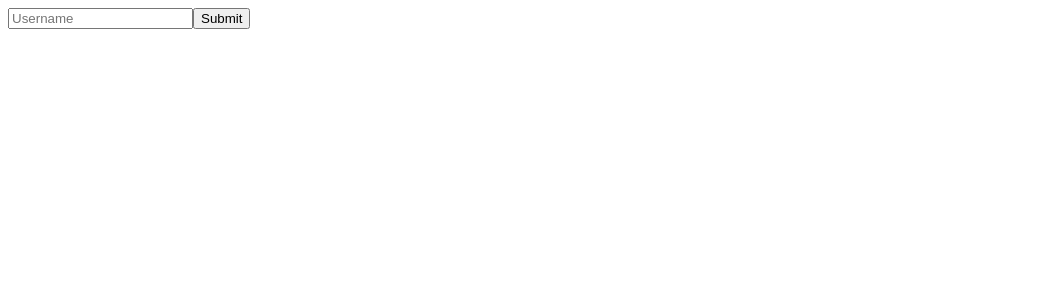
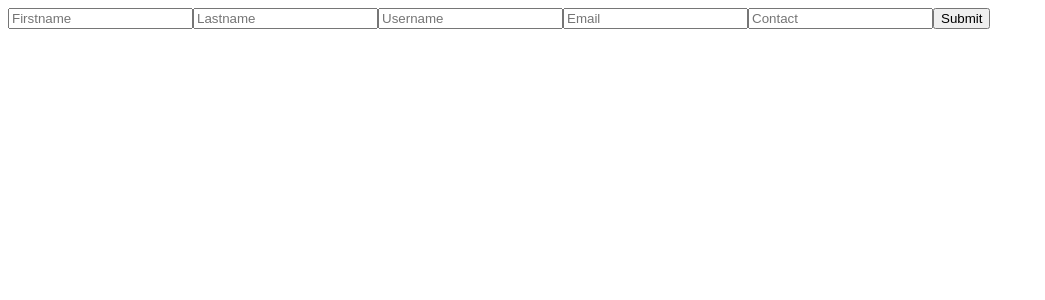
Before and after one commit to palak-khan/REACT-REACT, a React (Vite) app: page / in a window 1280 px wide. Shown: the top 300 px of the page, without its empty margins (0-1045 px from the left). Built offline with nearby package versions, Linux system fonts and the light colour scheme.

Commit message:
learn form restructuring

```diff
--- a/src/App.jsx
+++ b/src/App.jsx
@@ -1,31 +1,52 @@
-// import { useState } from "react";
-
-// const App = () => {
-//   const [time, settime] = useState(new Date().toLocaleTimeString());
-//   setInterval(() => {
-//     settime(new Date().toLocaleTimeString());
-//   }, 1000);
-//   return (
-//     <div>
-//       <h1>{time}</h1>
-//     </div>
-//   );
-// };
-
-// export default App;
 
 const App = () => {
   const SubmitHandler = (e) => {
     e.preventDefault();
-    console.log(e.target.username.value)
-    console.log("Done");
+
+    const formData = {
+      firstname: e.target.firstname.value,
+      lastname: e.target.lastname.value,
+      username: e.target.username.value,
+      email: e.target.email.value,
+      contact: e.target.contact.value,
+    };
+    console.log(formData);
   };
 
   return (
     <div>
       <form onSubmit={SubmitHandler}>
-        <input name="username" placeholder="Username" type="text" />
-        <button>Submit</button>
+        <input
+          autoComplete="off"
+          name="firstname"
+          placeholder="Firstname"
+          type="text"
+        />
+        <input
+          autoComplete="off"
+          name="lastname"
+          placeholder="Lastname"
+          type="text"
+        />
+        <input
+          autoComplete="off"
+          name="username"
+          placeholder="Username"
+          type="text"
+        />
+        <input
+          autoComplete="off"
+          name="email"
+          placeholder="Email"
+          type="email"
+        />
+        <input
+          autoComplete="off"
+          name="contact"
+          placeholder="Contact"
+          type="contact"
+        />
+        <button type="submit">Submit</button>
       </form>
     </div>
   );
```
